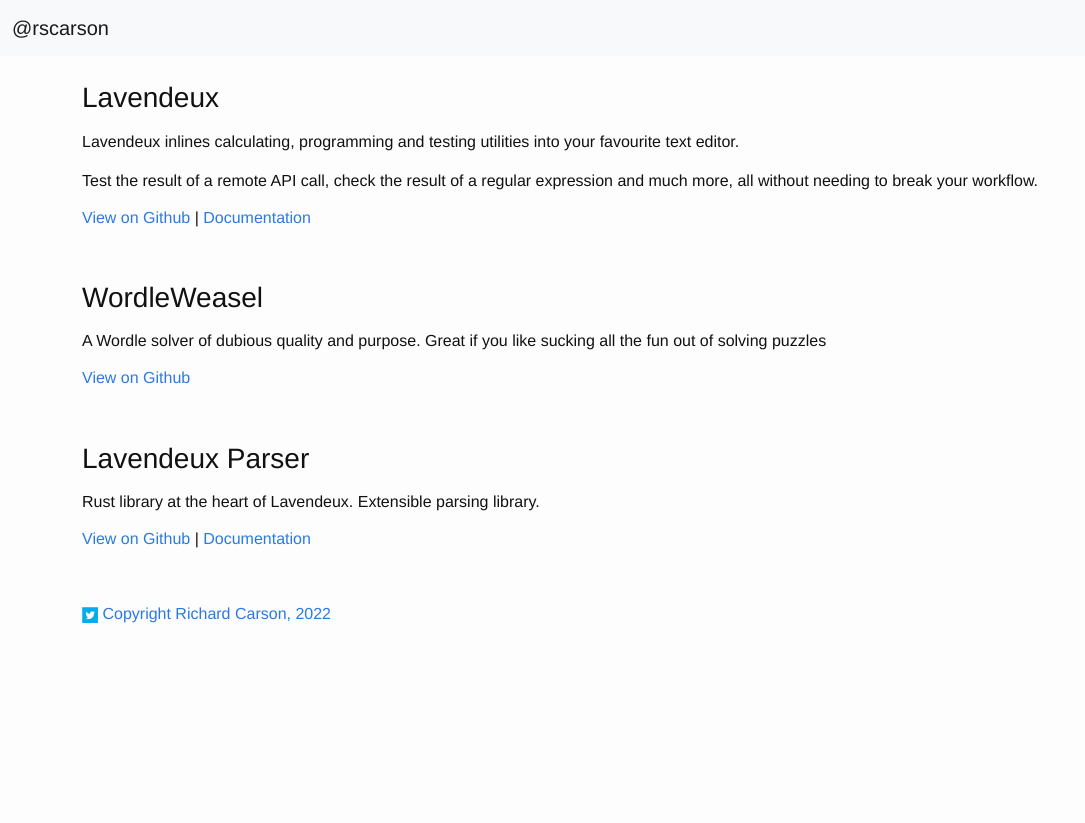
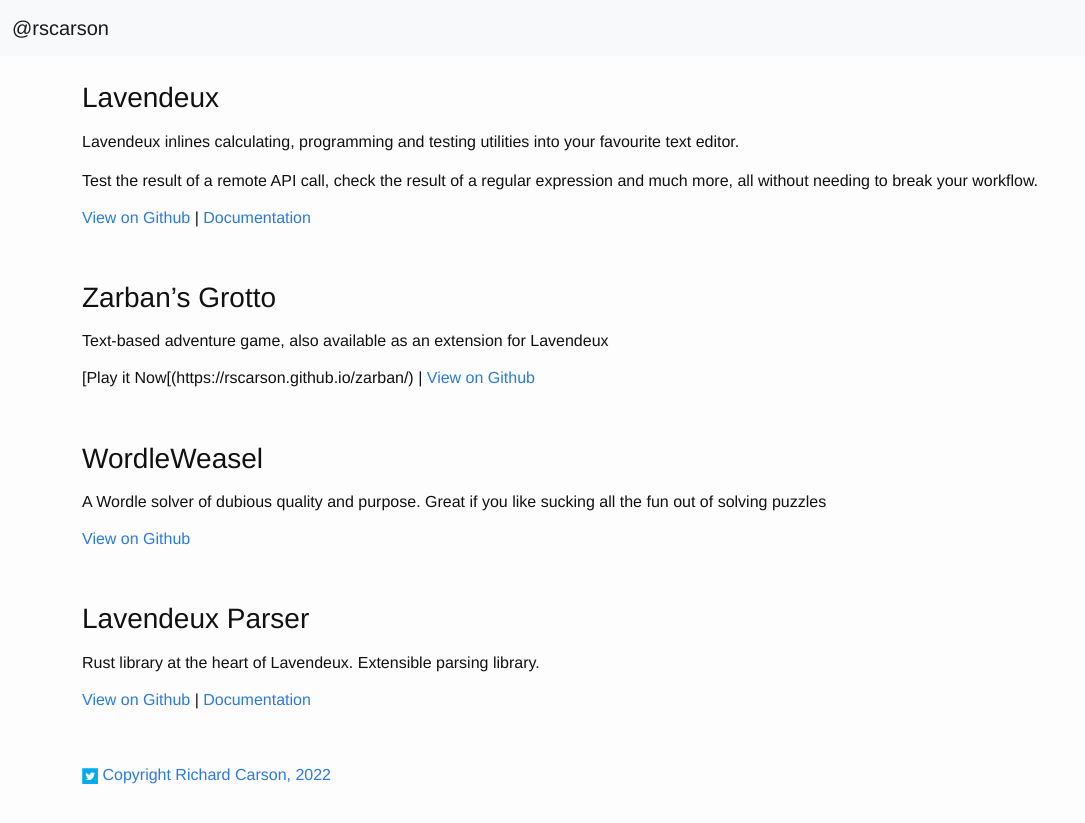
Before and after one commit to rscarson/rscarson.github.io, a Jekyll site: the page built from index.md, in a window 1280 px wide. Shown: the top 823 px of the page, without its empty margins (0-1085 px from the left). Built offline with Jekyll 4.4.1, drawn with Linux system fonts in a browser that asks for light colours.

Commit message:
docs link

```diff
--- a/index.md
+++ b/index.md
@@ -8,6 +8,12 @@ Lavendeux inlines calculating, programming and testing utilities into your favou
 
 Test the result of a remote API call, check the result of a regular expression and much more, all without needing to break your workflow.
 ###### [View on Github](https://github.com/rscarson/Lavendeux) | [Documentation](/lavendeux)
+
+&emsp;&emsp;&emsp;
+
+### Zarban's Grotto
+Text-based adventure game, also available as an extension for Lavendeux
+###### [Play it Now[(https://rscarson.github.io/zarban/) | [View on Github](https://github.com/rscarson/zarbans-grotto)
 
 &emsp;&emsp;&emsp;
 
```
